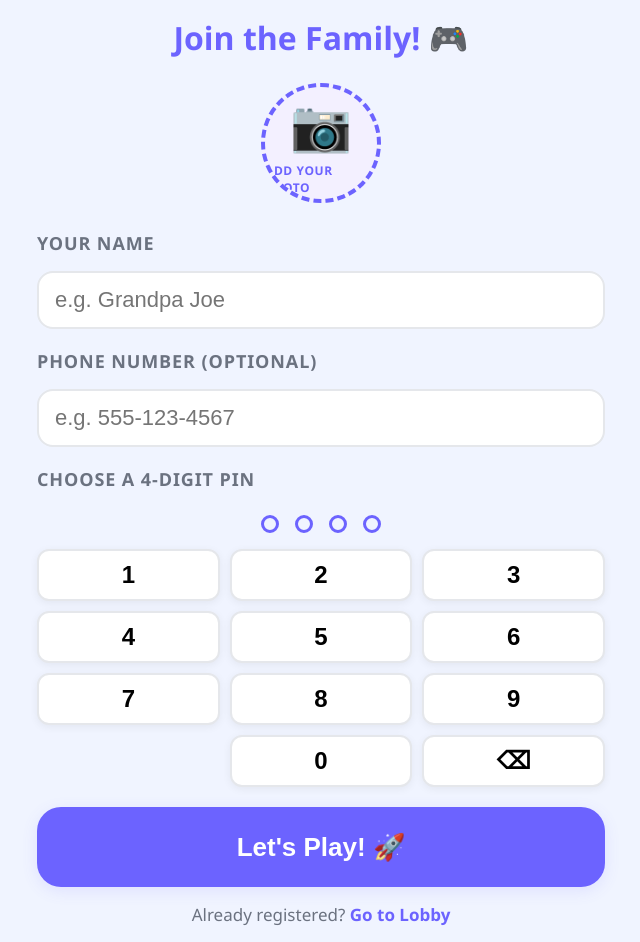
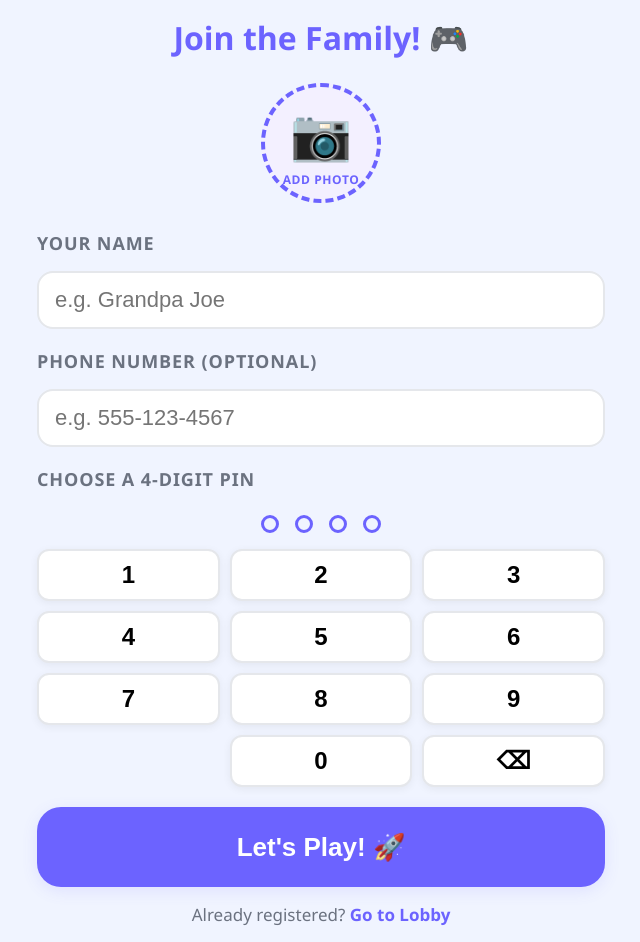
Before and after one commit to mattpkaplan/games, a React (Vite) app in the folder client/: page /register in a window 1280 px wide. Shown: the whole page, without its empty margins (319-959 px from the left). Built offline with nearby package versions, Linux system fonts and the light colour scheme.

Commit message:
Refactor game logic to improve structure and enhance functionality

```diff
--- a/client/src/pages/RegisterPage.jsx
+++ b/client/src/pages/RegisterPage.jsx
@@ -71,7 +71,7 @@ export default function RegisterPage() {
           ) : (
             <div className="register-avatar__placeholder">
               <span>📷</span>
-              <span className="register-avatar__hint">Add your photo</span>
+              <span className="register-avatar__hint">Add Photo</span>
             </div>
           )}
           <input
```
Also changed, not shown: 1 other file (tests, documents, lock files or other folders).
